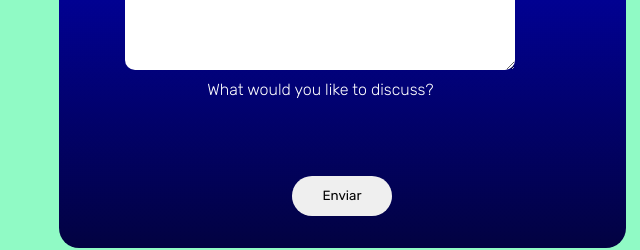
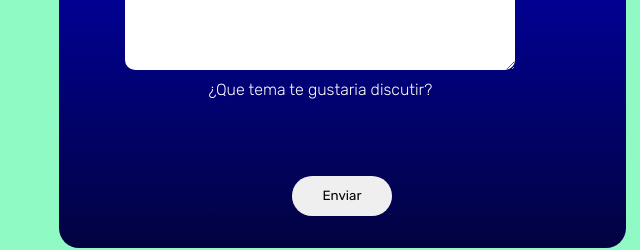
Before and after one commit to adrianpitaluac/Proyect1, a plain HTML site: page HTML/5.html in a window 1280 px wide. Shown: the part 2341-2591 px from the top of the page, 298-938 px from the left. Drawn offline with nearby package versions, Linux system fonts and the light colour scheme.

Commit message:
v09-c. ContenidoContacto

```diff
--- a/HTML/5.html
+++ b/HTML/5.html
@@ -37,7 +37,7 @@
         <section class="headerContactDiv">
             <div id="headerContactDiv1">
                 <h2 class="headerContactDivh">Contáctame</h2>
-                <br>
+                <br>~
                 <br>
                 <p class="headerContactDivp"> ¿Tienes alguna pregunta o proyecto en mente? ¡Hablemos!</p>
                 <br>
@@ -147,7 +147,7 @@
                 <div class="formCamp">
                     <label class="formCampLabel" for="message">mensaje</label>
                     <textarea class="formCampInputMessage" id="message" name="message" required></textarea>
-                    <p class="formCampDescription">What would you like to discuss?</p>
+                    <p class="formCampDescription">¿Que tema te gustaria discutir?</p>
                 </div>
                  <br>
                  <br>
```
